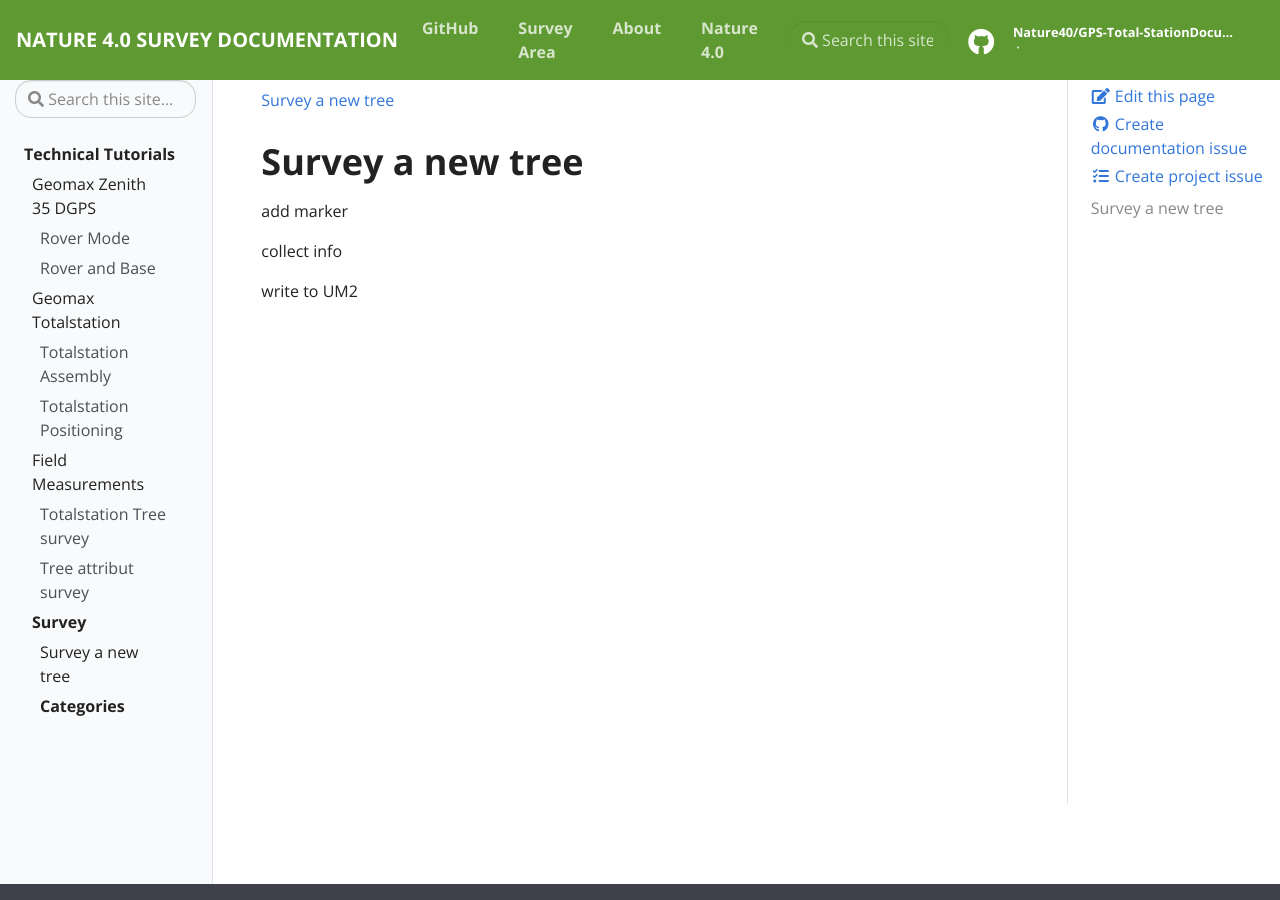
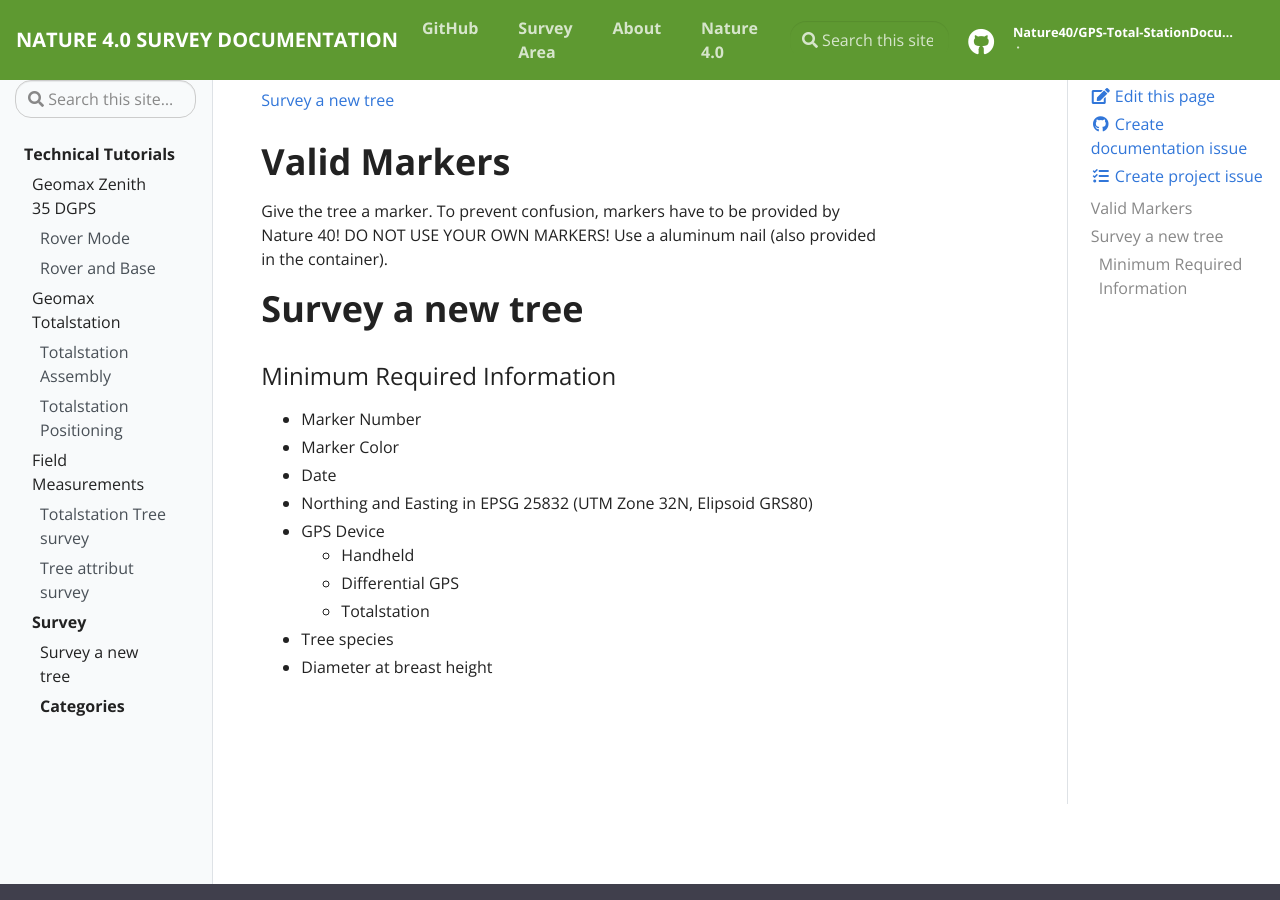
Before and after one commit to Nature40/GNSSTotalstationForHighAccuracyForestMonitoring, a Jekyll site: the page built from _survey/tree-survey.md, in a window 1280 px wide and 900 px high. Built offline with Jekyll 4.4.1, drawn with Linux system fonts in a browser that asks for light colours.

Commit message:
tree minimum info

```diff
--- a/_survey/tree-survey.md
+++ b/_survey/tree-survey.md
@@ -5,14 +5,23 @@ permalink: /tree-survey/
 ---
 
 
+# Valid Markers
+
+Give the tree a marker. To prevent confusion, markers have to be provided by Nature 40! DO NOT USE YOUR OWN MARKERS!
+Use a aluminum nail (also provided in the container).
+
 
 # Survey a new tree
 
+### Minimum Required Information
 
-add marker
-
-
-collect info
-
-
-write to UM2
+* Marker Number
+* Marker Color
+* Date
+* Northing and Easting in EPSG 25832 (UTM Zone 32N, Elipsoid GRS80)
+* GPS Device
+	* Handheld
+	* Differential GPS
+	* Totalstation
+* Tree species
+* Diameter at breast height
```
